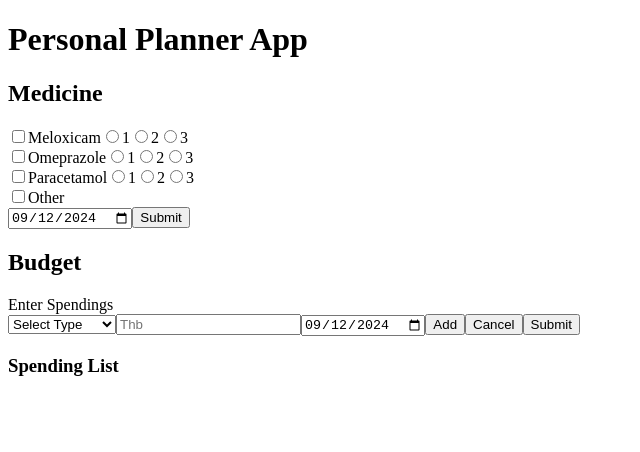
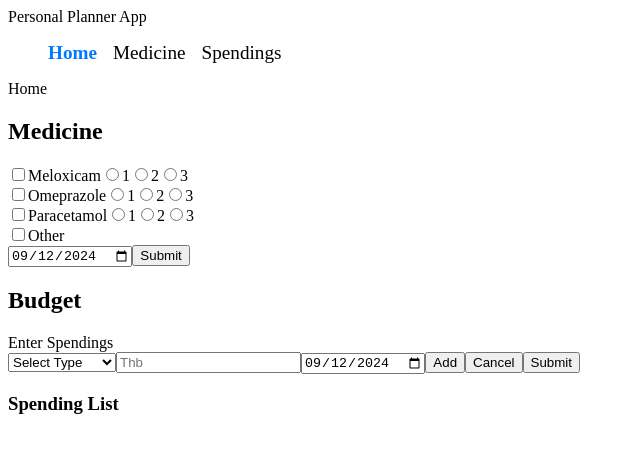
Before and after one commit to leonyi4/personal_app, a React (Vite) app: page / in a window 1280 px wide. Shown: the top 452 px of the page, without its empty margins (0-640 px from the left). Built offline with nearby package versions, Linux system fonts and the light colour scheme.

Commit message:
Added react-router and restructured folder

```diff
--- a/package.json
+++ b/package.json
@@ -11,7 +11,8 @@
   },
   "dependencies": {
     "react": "^18.3.1",
-    "react-dom": "^18.3.1"
+    "react-dom": "^18.3.1",
+    "react-router-dom": "^6.26.2"
   },
   "devDependencies": {
     "@eslint/js": "^9.9.0",
--- a/src/App.jsx
+++ b/src/App.jsx
@@ -1,13 +1,11 @@
-import "./App.css";
 import React, { useState } from "react";
-import MedicineSelection from "./Components/MedicineSelection";
-import OtherMedicine from "./Components/OtherMedicine";
-import Spendings from "./Components/Spendings";
-import Medicines from "./Components/Medicines";
+import Spendings from "./routes/Spendings/Spendings";
+import Medicines from "./routes/Medicine/Medicines";
+import Nav from "./Components/Nav";
+import { Outlet } from "react-router-dom";
 
 function App() {
 
-  // Spendings
   const handleMedicineSubmit = (mData) => {
     console.log("Medicnes", mData);
   };
@@ -17,11 +15,13 @@ function App() {
 
   return (
     <>
-      <div>
-        <h1>Personal Planner App</h1>
-      </div>
-      <Medicines onSubmit={handleMedicineSubmit} />
-      <Spendings onSubmit={handleSpendingSubmit} />
+      <Nav/>
+      <main>
+        <Outlet/>
+        <Medicines onSubmit={handleMedicineSubmit} />
+        <Spendings onSubmit={handleSpendingSubmit} />
+      </main>
+
     </>
   );
 }
--- /dev/null
+++ b/src/Components/ErrorPage.jsx
@@ -0,0 +1,9 @@
+import React from 'react'
+
+const ErrorPage = () => {
+  return (
+    <div>ErrorPage!!!</div>
+  )
+}
+
+export default ErrorPage
--- /dev/null
+++ b/src/Components/Home.jsx
@@ -0,0 +1,9 @@
+import React from 'react'
+
+const Home = () => {
+  return (
+    <div>Home</div>
+  )
+}
+
+export default Home
--- /dev/null
+++ b/src/Components/Nav.css
@@ -0,0 +1,25 @@
+/* src/components/Header.css */
+header {
+    background-color: #f8f9fa;
+    padding: 1rem;
+  }
+
+  nav ul {
+    display: flex;
+    list-style: none;
+    gap: 1rem;
+  }
+
+  nav ul li {
+    font-size: 1.2rem;
+  }
+
+  nav a {
+    text-decoration: none;
+    color: #000;
+  }
+
+  nav a.active {
+    font-weight: bold;
+    color: #007bff;
+  }
--- /dev/null
+++ b/src/Components/Nav.jsx
@@ -0,0 +1,20 @@
+import React from "react";
+import { NavLink } from "react-router-dom";
+import './Nav.css'
+
+const Nav = () => {
+  return (
+    <nav>
+      <div>Personal Planner App</div>
+      <div>
+        <ul>
+          <li><NavLink to='/'>Home</NavLink></li>
+          <li><NavLink to='/medicine'>Medicine</NavLink></li>
+          <li><NavLink to='/spendings'>Spendings</NavLink></li>
+        </ul>
+      </div>
+    </nav>
+  );
+};
+
+export default Nav;
--- a/src/main.jsx
+++ b/src/main.jsx
@@ -1,10 +1,36 @@
-import { StrictMode } from 'react'
-import { createRoot } from 'react-dom/client'
-import App from './App.jsx'
-import './index.css'
+import { StrictMode } from "react";
+import { createRoot } from "react-dom/client";
+import App from "./App.jsx";
+import "./index.css";
+import { createBrowserRouter, RouterProvider } from "react-router-dom";
+import Medicines from "./routes/Medicine/Medicines.jsx";
+import Spendings from "./routes/Spendings/Spendings.jsx";
+import Home from "./Components/Home.jsx";
+import ErrorPage from "./Components/ErrorPage.jsx";
 
-createRoot(document.getElementById('root')).render(
+const router = createBrowserRouter([
+  {
+    path: "/",
+    element: <App />,
+    children: [
+      {
+        path:"/",
+        element:<Home/>
+      },{
+        path: "/medicine",
+        element: <Medicines />,
+      },
+      {
+        path: "/spendings",
+        element: <Spendings />,
+      },
+    ],
+    errorElement:<ErrorPage/>
+  },
+]);
+
+createRoot(document.getElementById("root")).render(
   <StrictMode>
-    <App />
-  </StrictMode>,
-)
+    <RouterProvider router={router} />
+  </StrictMode>
+);
```
Also changed, not shown: src/App.css (deleted), src/routes/Medicine/MedicineSelection.jsx (renamed from src/Components/MedicineSelection.jsx), src/routes/Medicine/Medicines.jsx (renamed from src/Components/Medicines.jsx), src/routes/Medicine/OtherMedicine.jsx (renamed from src/Components/OtherMedicine.jsx), src/routes/Spendings/Spendings.jsx (renamed from src/Components/Spendings.jsx), 1 other file (tests, documents, lock files or other folders).
